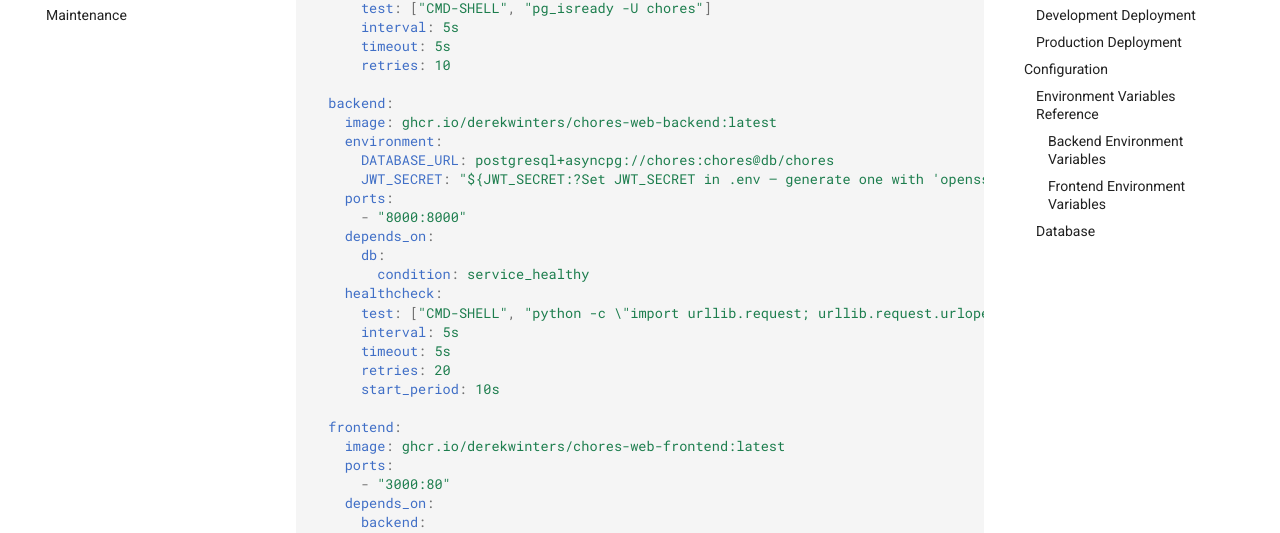
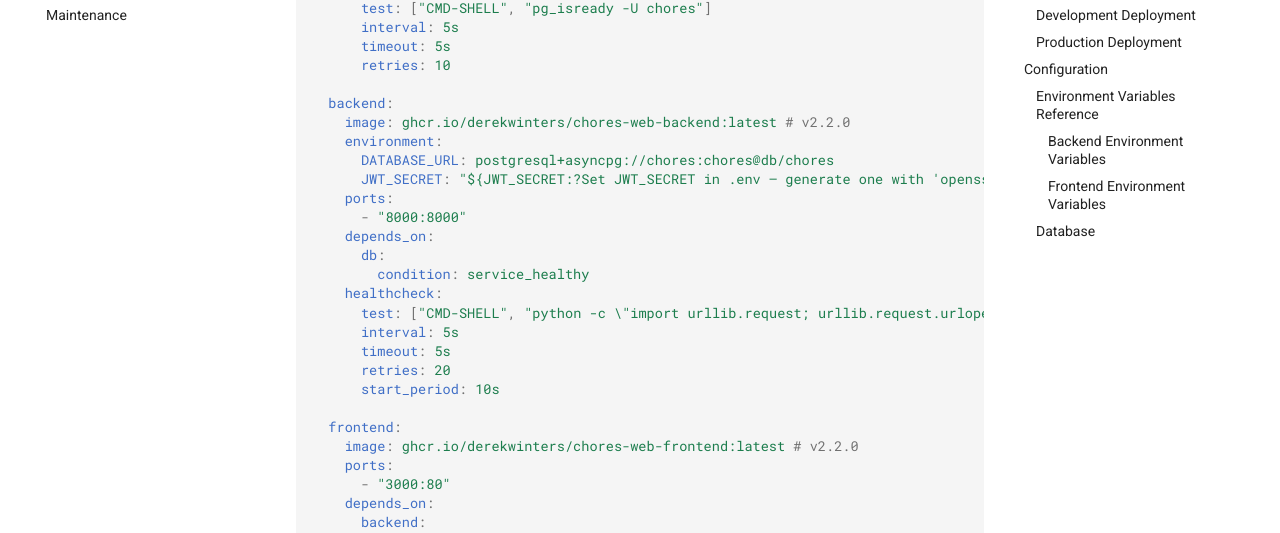
Before and after one commit to derekwinters/chores-web-docs, an MkDocs documentation site: the page built from docs/deployment/setup.md, in a window 1280 px wide and 900 px high, scrolled down 1089 px. Shown: the part 147-680 px from the top of the window. Built offline with MkDocs 1.6.1 and Material for MkDocs 9.7.7, drawn with Linux system fonts in a browser that asks for light colours; comment, search, counter and statistics services are not loaded; the version menu is left out.

Commit message:
docs: pin deployment image versions and add release-check workflow (#16)
docs/deployment/docker-compose.yml pinned frontend/backend images to
:latest with no record of what version that currently resolves to.
Append `# v2.2.0` comments to both (current latest release of each)
and add a weekly workflow that checks the GitHub Releases API for
both repos, fails loudly on API errors, and opens a PR updating the
pinned comments when upstream releases move.


Claude-Session: https://claude.ai/code/session_018JLiaLg3qth8oCKwsFP3MB

Co-authored-by: Claude <noreply@anthropic.com>

```diff
--- a/docs/deployment/docker-compose.yml
+++ b/docs/deployment/docker-compose.yml
@@ -29,7 +29,7 @@ services:
       retries: 10
 
   backend:
-    image: ghcr.io/derekwinters/chores-web-backend:latest
+    image: ghcr.io/derekwinters/chores-web-backend:latest # v2.2.0
     environment:
       DATABASE_URL: postgresql+asyncpg://chores:chores@db/chores
       JWT_SECRET: "${JWT_SECRET:?Set JWT_SECRET in .env — generate one with 'openssl rand -hex 32'}"
@@ -46,7 +46,7 @@ services:
       start_period: 10s
 
   frontend:
-    image: ghcr.io/derekwinters/chores-web-frontend:latest
+    image: ghcr.io/derekwinters/chores-web-frontend:latest # v2.2.0
     ports:
       - "3000:80"
     depends_on:
```
Also changed, not shown: 1 other file.
